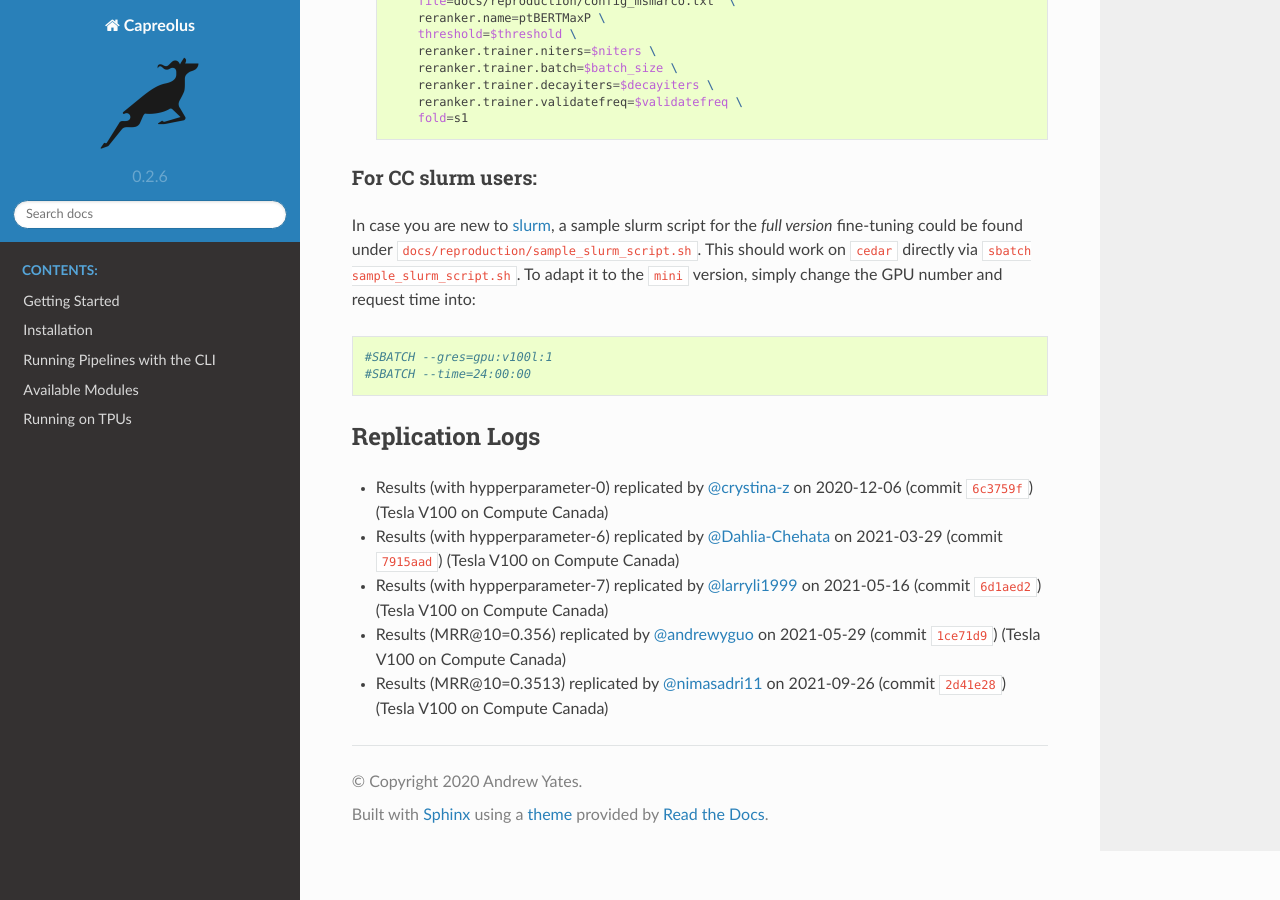
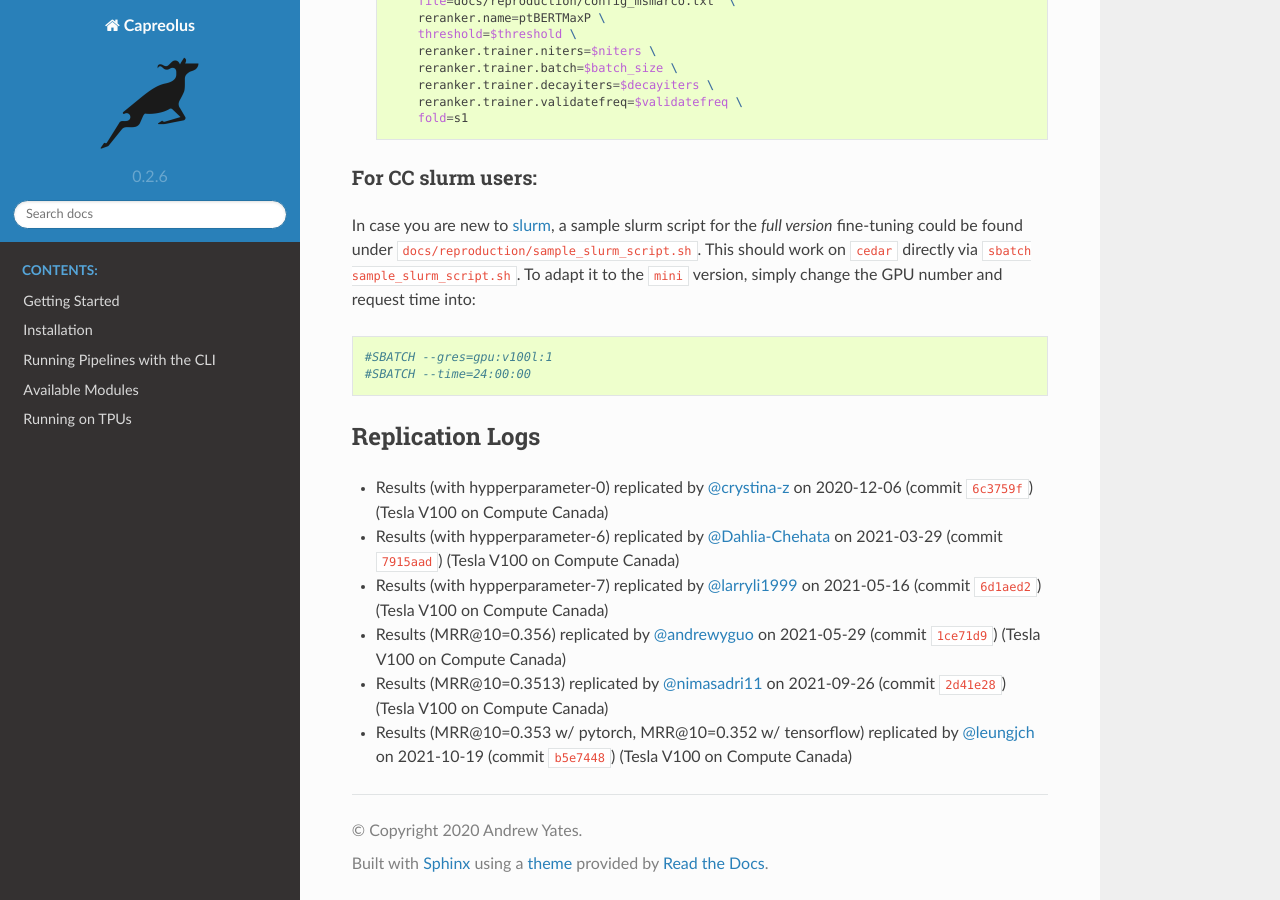
Before and after one commit to capreolus-ir/capreolus, a Sphinx documentation site: the page built from docs/reproduction/MS_MARCO.md, in a window 1280 px wide and 900 px high, scrolled down 1691 px. Built offline with Sphinx 7.4.7 and the Read the Docs theme 2.0.0, drawn with Linux system fonts in a browser that asks for light colours.

Commit message:
Update repro log for MS MARCO passage ranking task

```diff
--- a/docs/reproduction/MS_MARCO.md
+++ b/docs/reproduction/MS_MARCO.md
@@ -86,3 +86,4 @@
 + Results (with hypperparameter-7) replicated by [@larryli1999](https://github.com/larryli1999) on 2021-05-16 (commit [`6d1aed2`](https://github.com/capreolus-ir/capreolus/commit/6d1aed29de7828ceb94560a8bf7c87f1af5458b5)) (Tesla V100 on Compute Canada)
 + Results (MRR@10=0.356) replicated by [@andrewyguo](https://github.com/andrewyguo) on 2021-05-29 (commit [`1ce71d9`](https://github.com/capreolus-ir/capreolus/commit/1ce71d93ab5473b40d4ae02768fd053261b27320)) (Tesla V100 on Compute Canada)
 + Results (MRR@10=0.3513) replicated by [@nimasadri11](https://github.com/nimasadri11) on 2021-09-26 (commit [`2d41e28`](https://github.com/capreolus-ir/capreolus/commit/2d41e28092813c22bfa5e8e2a88ff3ca944a688a)) (Tesla V100 on Compute Canada)
++ Results (MRR@10=0.353 w/ pytorch, MRR@10=0.352 w/ tensorflow) replicated by [@leungjch](https://github.com/leungjch) on 2021-10-19 (commit [`b5e7448`](https://github.com/crystina-z/capreolus/commit/b5e7448ab88aea69ab0df0838424254d0a079e7b)) (Tesla V100 on Compute Canada)
```
